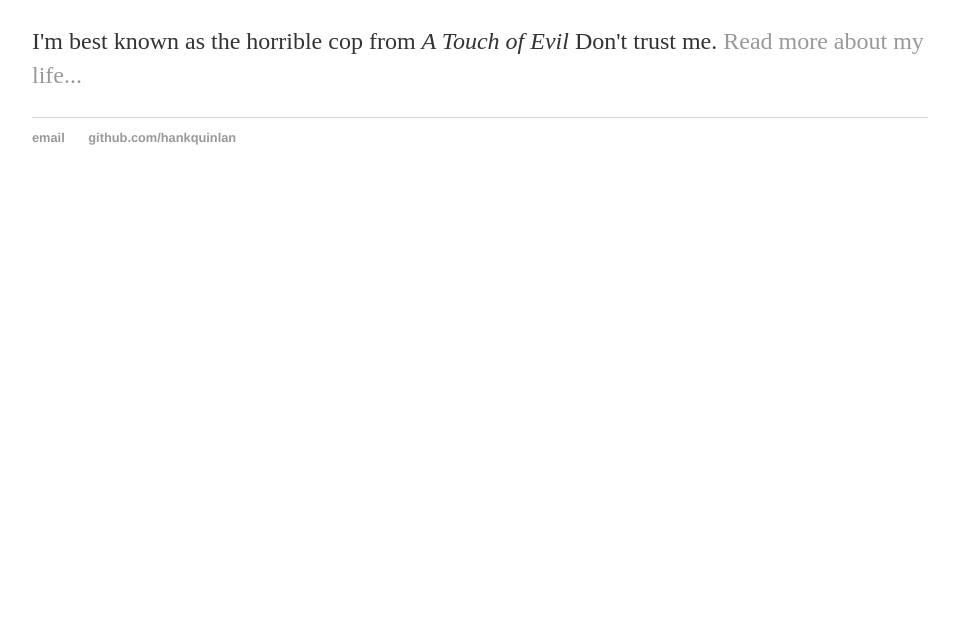
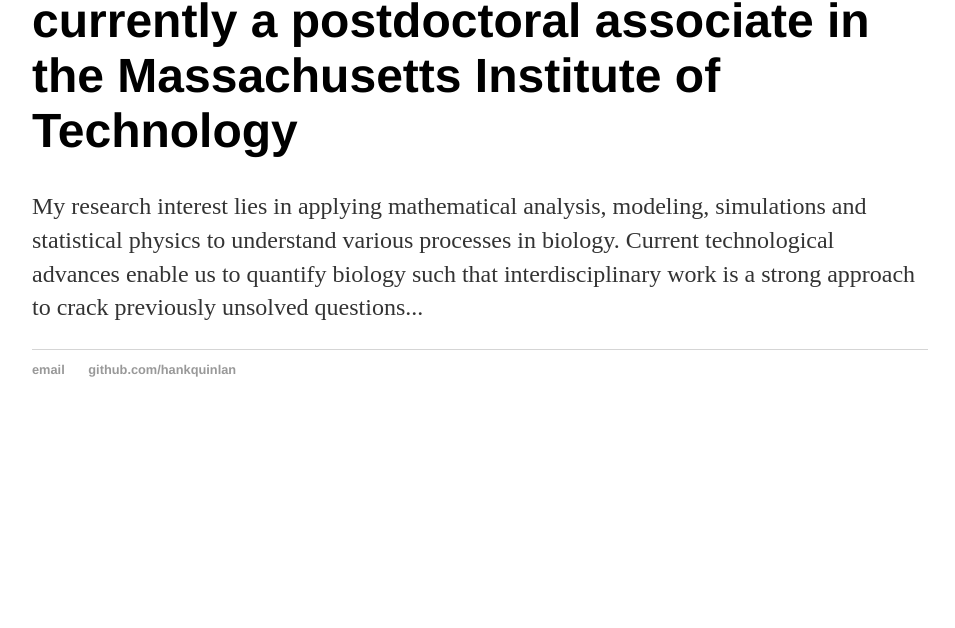
Before and after one commit to amitaiassaf/AmitaiAssaf.github.io_prev, a plain HTML site: page index.html in a window 1280 px wide. Shown: the part 172-800 px from the top of the page, without its empty margins (160-1115 px from the left). Drawn offline with Linux system fonts and the light colour scheme.

Commit message:
Update index.html

```diff
--- a/index.html
+++ b/index.html
@@ -16,8 +16,8 @@
 		</nav>
 		<div class="container">
     		<div class="blurb">
-        		<h1>Hi there, I'm Hank Quinlan!</h1>
-				<p>I'm best known as the horrible cop from <em>A Touch of Evil</em> Don't trust me. <a href="/about">Read more about my life...</a></p>
+        		<h1>I am a theoretical biophysics and currently a postdoctoral associate in the Massachusetts Institute of Technology</h1>
+				<p>My research interest lies in applying mathematical analysis, modeling, simulations and statistical physics to understand various processes in biology. Current technological advances enable us to quantify biology such that interdisciplinary work is a strong approach to crack previously unsolved questions...</a></p>
     		</div><!-- /.blurb -->
 		</div><!-- /.container -->
 		<footer>
```
